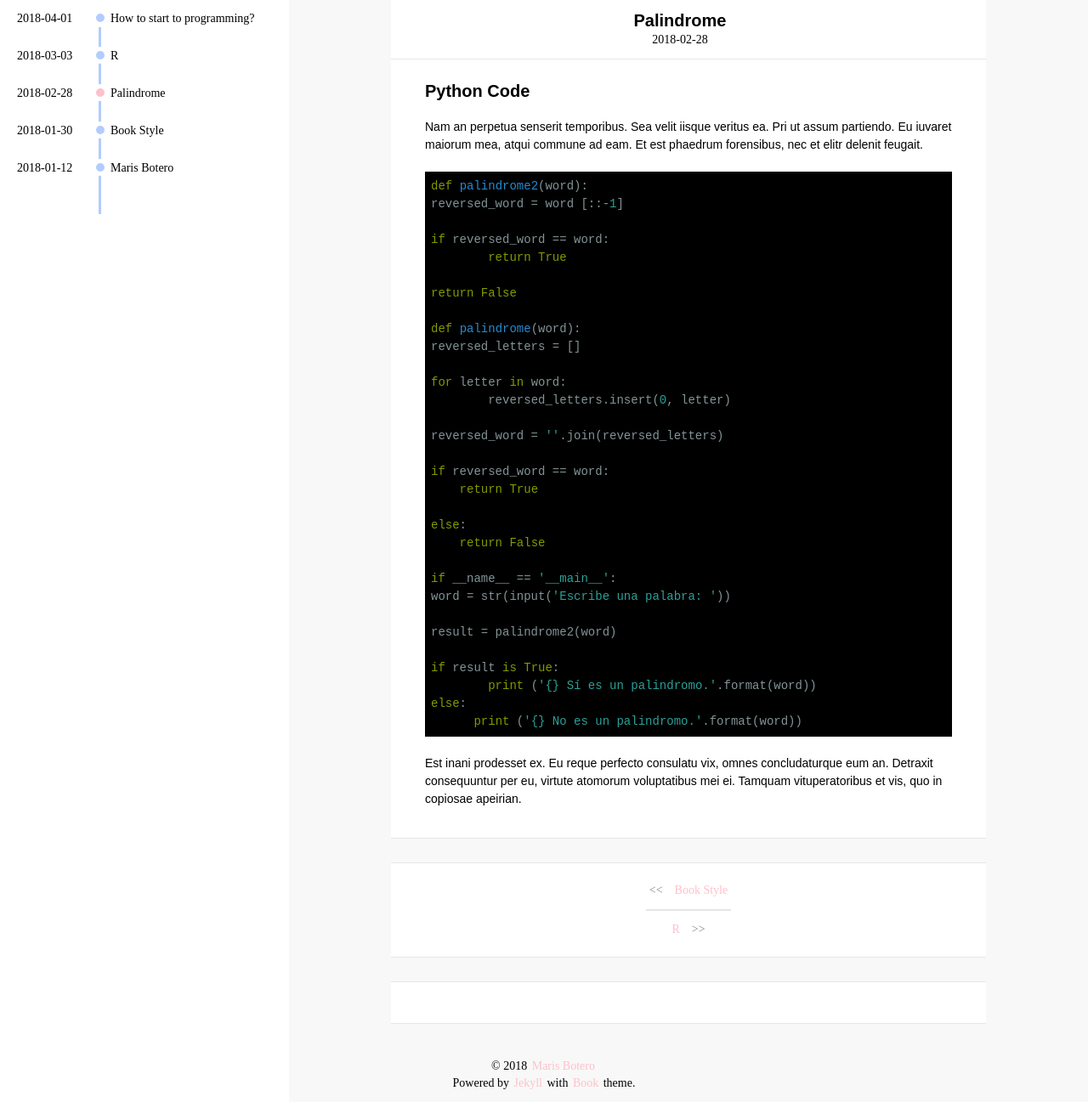
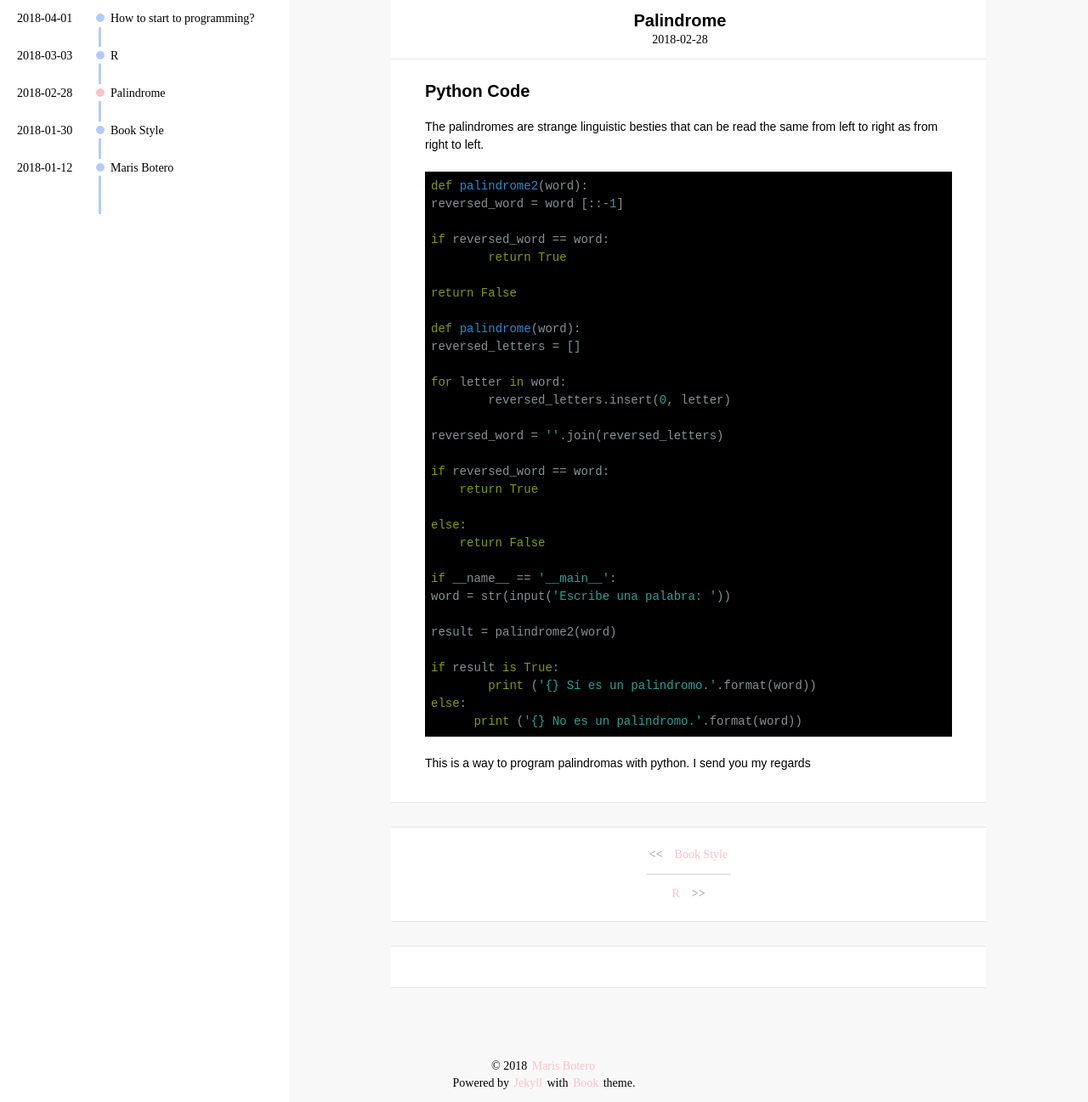
Before and after one commit to marisbotero/profile, a Jekyll site: the page built from _posts/2018-02-26-Game.md, in a window 1280 px wide and 1297 px high. Shown: the whole window at 85% size. Built offline with Jekyll 4.4.1, drawn with Linux system fonts in a browser that asks for light colours; comment, search, counter and statistics services are not loaded.

Commit message:
post and more

```diff
--- a/_posts/2018-02-26-Game.md
+++ b/_posts/2018-02-26-Game.md
@@ -9,7 +9,7 @@ category: blog
 Python Code
 ===========
 
-Nam an perpetua senserit temporibus. Sea velit iisque veritus ea. Pri ut assum partiendo. Eu iuvaret maiorum mea, atqui commune ad eam. Et est phaedrum forensibus, nec et elitr delenit feugait.
+The palindromes are strange linguistic besties that can be read the same from left to right as from right to left.
 
     def palindrome2(word):
 	reversed_word = word [::-1]
@@ -43,4 +43,5 @@ Nam an perpetua senserit temporibus. Sea velit iisque veritus ea. Pri ut assum p
     else:
           print ('{} No es un palindromo.'.format(word))
 
-Est inani prodesset ex. Eu reque perfecto consulatu vix, omnes concludaturque eum an. Detraxit consequuntur per eu, virtute atomorum voluptatibus mei ei. Tamquam vituperatoribus et vis, quo in copiosae apeirian.
+
+This is a way to program palindromas with python. I send you my regards
```
Also changed, not shown: _posts/2018-03-03-R.md (+1 -1 lines).
